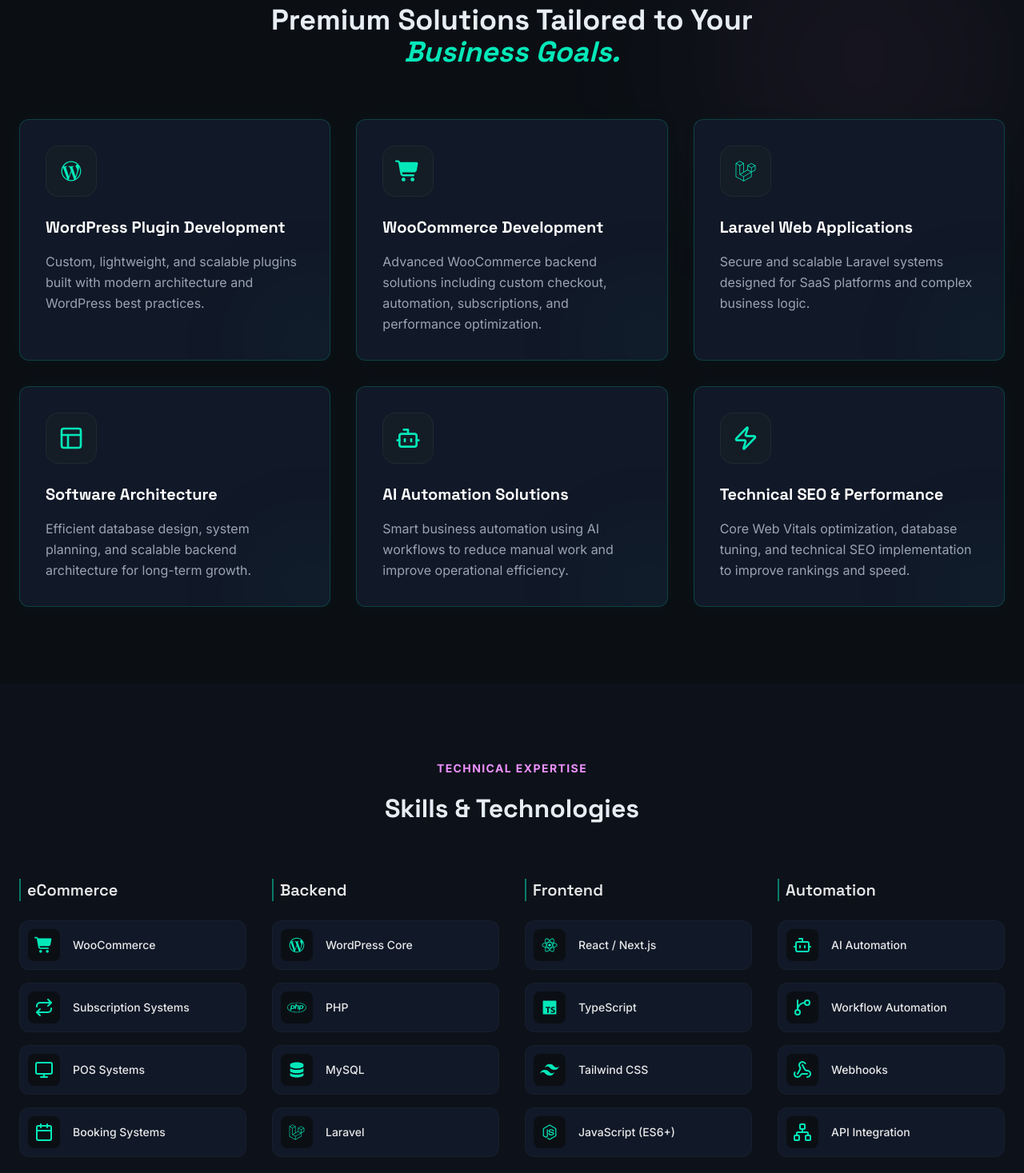
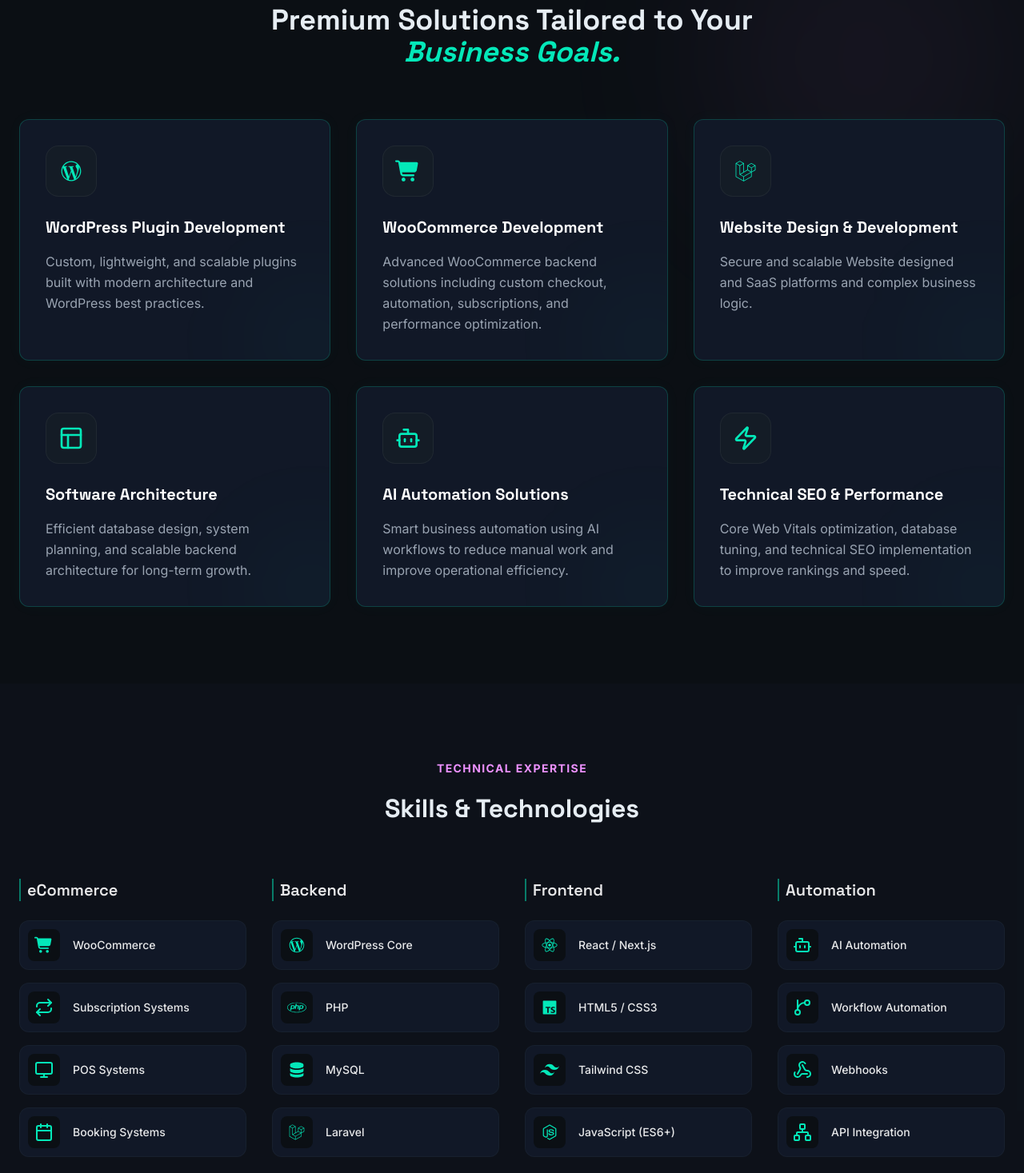
Before and after one commit to nazmunsakib/devfolio-pro, a Next.js app: page / in a window 1280 px wide. Shown: the part 1659-3126 px from the top of the page at 80% size. Built offline with nearby package versions, Linux system fonts and the light colour scheme.

Commit message:
Update Service list

```diff
--- a/src/data/portfolio.ts
+++ b/src/data/portfolio.ts
@@ -7,11 +7,12 @@
         highlights: [
             "Custom WordPress Plugin Development",
             "WooCommerce Backend Engineering",
+            "Website Design & Maintenance",
             "Laravel Web Applications",
             "AI Automation & Workflow Systems",
             "RESTful API Development",
             "Technical SEO & Performance Optimization",
-            "POS, Booking & ERP Solutions"
+            "POS, Booking & ERP Solutions",
         ]
     },
     services: [
@@ -26,8 +27,8 @@
             icon: "woocommerce"
         },
         {
-            title: "Laravel Web Applications",
-            description: "Secure and scalable Laravel systems designed for SaaS platforms and complex business logic.",
+            title: "Website Design & Development",
+            description: "Secure and scalable Website designed and SaaS platforms and complex business logic.",
             icon: "laravel"
         },
         {
@@ -69,7 +70,7 @@
             category: "Frontend",
             items: [
                 { name: "React / Next.js", icon: "react" },
-                { name: "TypeScript", icon: "typescript" },
+                { name: "HTML5 / CSS3", icon: "typescript" },
                 { name: "Tailwind CSS", icon: "tailwind" },
                 { name: "JavaScript (ES6+)", icon: "javascript" }
             ]
```
